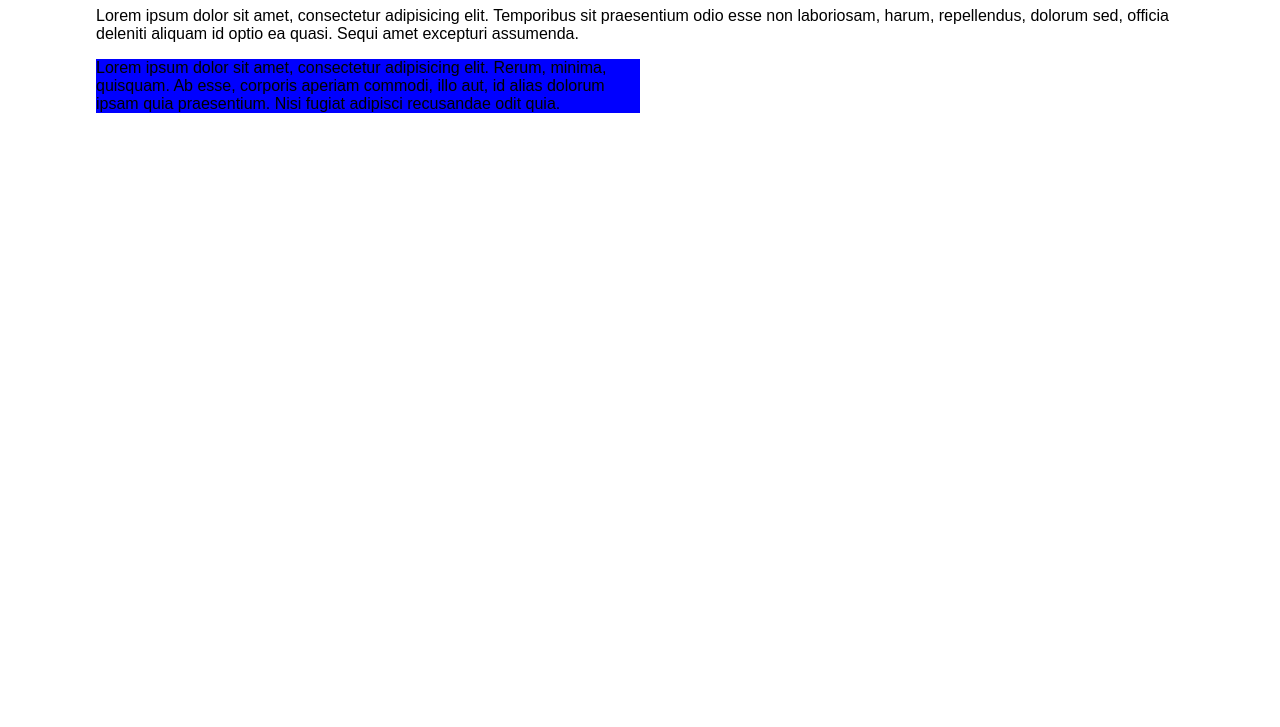
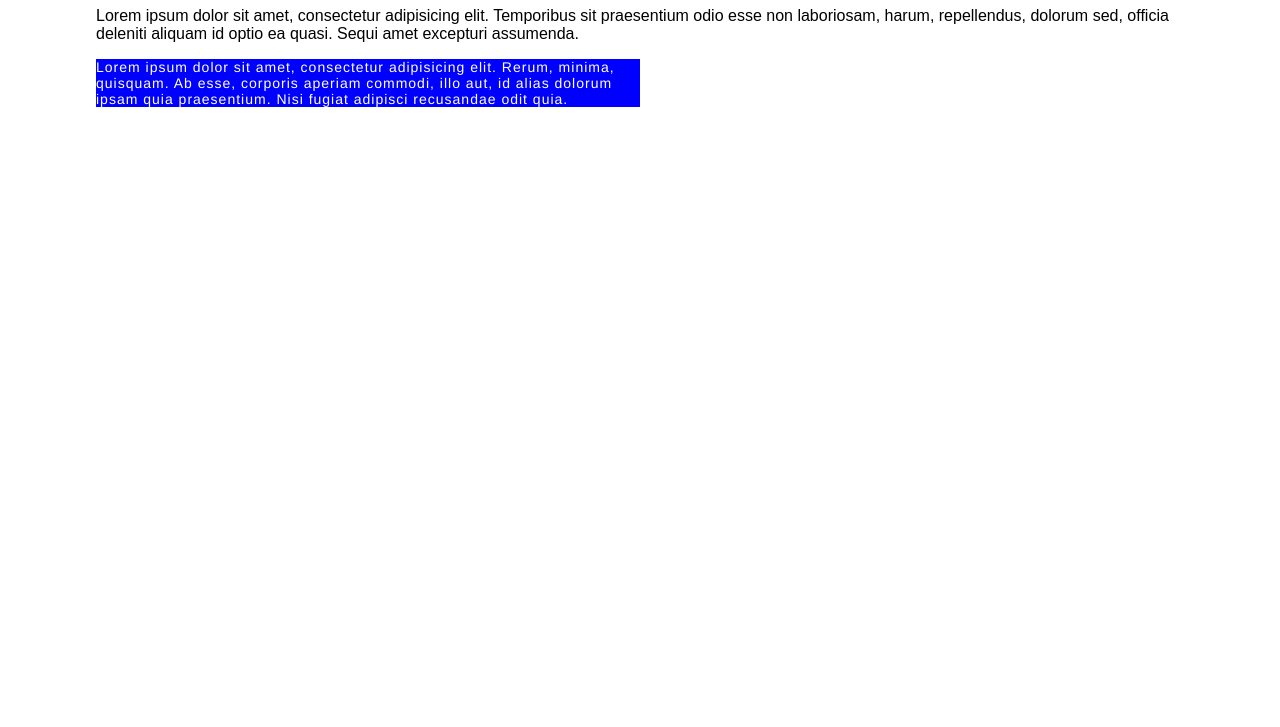
Before and after one commit to pamelatung/myfirstrepo, a plain HTML site: page index.html in a window 1280 px wide. Shown: the part 73-800 px from the top of the page. Drawn offline with Linux system fonts and the light colour scheme.

Commit message:
CSS Changes 1

```diff
--- a/css/main.css
+++ b/css/main.css
@@ -18,5 +18,9 @@ input[type=reset],input[type=submit]{-webkit-appearance:button;cursor:pointer;}b
 	}
  .box {
  	width: 50%;
+ 	font-family: 'Helvetica Neue', 'Arial', sans-serif;
+ 	font-size: 14px;
+ 	letter-spacing: 1px;
  	background: blue;
+ 	color:#FFF;
  }
```
